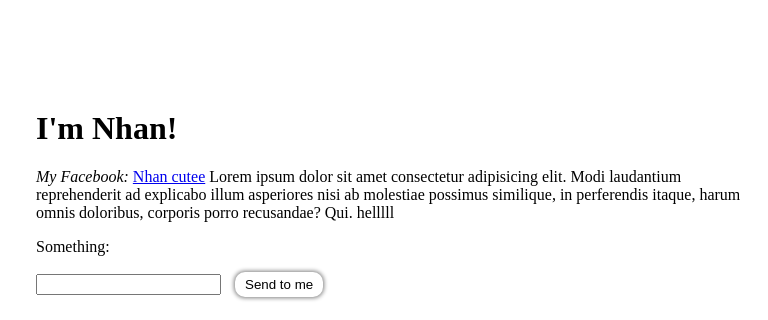
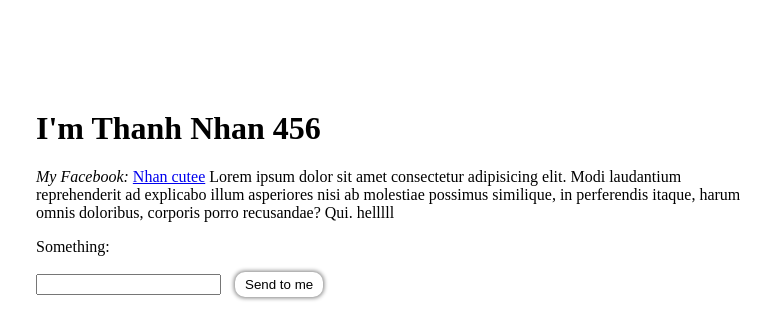
Before and after one commit to Thanhnhan1409/Sgroup_basic_training, a plain HTML site: page index.html in a window 1280 px wide. Shown: the part 141-461 px from the top of the page, 512-1280 px from the left. Drawn offline with Linux system fonts and the light colour scheme.

Commit message:
Update index.html

```diff
--- a/index.html
+++ b/index.html
@@ -39,7 +39,7 @@
         <div class="content">
             <img src="https://scontent.fhan5-8.fna.fbcdn.net/v/t39.30808-6/359769371_1313465892581025_7630482997321218589_n.jpg?_nc_cat=106&ccb=1-7&_nc_sid=9c7eae&_nc_eui2=AeEpBKwzTGVPxu0BwrzxgStafT6-QUHpGlR9Pr5BQekaVMZffx6DTDBImzhfWgnTqVYornfUPvzVVXPq96H23Pcp&_nc_ohc=OY7wdobzAY0AX-63ZkP&_nc_ht=scontent.fhan5-8.fna&oh=00_AfACEOIOy3WwLLM5OF-fsoyf7fuAvp-Hex_yQuykNOyh1w&oe=65AA9F93" width="500" height="500" alt="heheheheh">
             <div>
-                <h1>I'm Nhan!</h1>
+                <h1>I'm Thanh Nhan 456</h1>
                 <i>My Facebook:</i> <a href="https://www.facebook.com/nhan.phanthithanh.3192/">Nhan cutee</a>
                 <span>Lorem ipsum dolor sit amet consectetur adipisicing elit. Modi laudantium reprehenderit ad explicabo illum asperiores nisi ab molestiae possimus similique, in perferendis itaque, harum omnis doloribus, corporis porro recusandae? Qui.</span>
                 <span>helllll</span>
```
